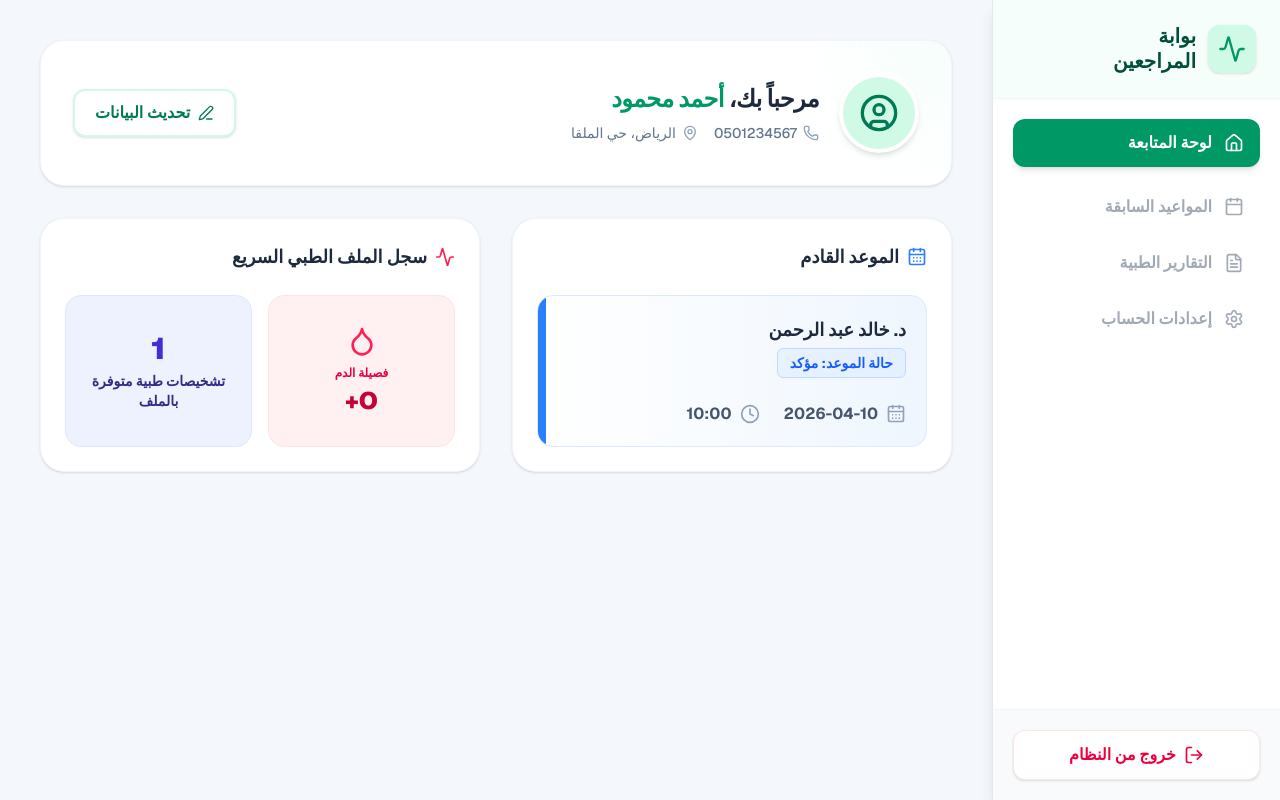
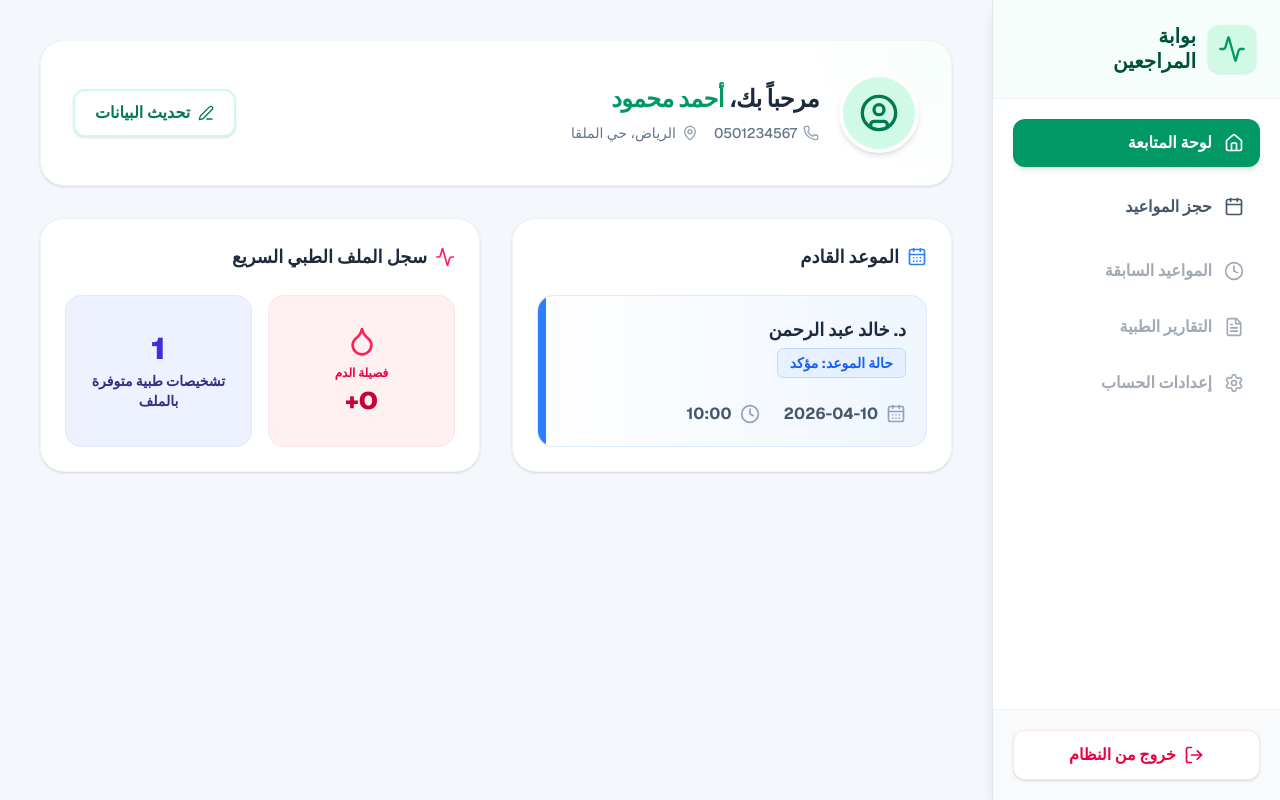
Before and after one commit to Amro145/medical-ui, a Next.js app: page /patient/dashboard in a window 1280 px wide. Built offline with nearby package versions, Linux system fonts and the light colour scheme.

Commit message:
feat: add appointment booking link and LogOut icon to patient dashboard navigation

```diff
--- a/app/(roles)/patient/dashboard/page.tsx
+++ b/app/(roles)/patient/dashboard/page.tsx
@@ -2,7 +2,7 @@
 
 import { useState, useEffect } from "react";
 import data from "@/public/data/data.json";
-import { UserCircle, CalendarDays, Phone, MapPin, Droplet, Clock, CalendarPlus, Loader2, Edit3, X, CheckSquare, Activity } from "lucide-react";
+import { UserCircle, CalendarDays, Phone, MapPin, Droplet, Clock, CalendarPlus, Loader2, Edit3, X, CheckSquare, Activity, LogOut } from "lucide-react";
 import Link from "next/link";
 
 export default function PatientDashboard() {
--- a/app/(roles)/patient/layout.tsx
+++ b/app/(roles)/patient/layout.tsx
@@ -22,8 +22,12 @@ export default function PatientLayout({
             <Home className="h-5 w-5" />
             لوحة المتابعة
           </Link>
+          <Link href="/patient/appointments" className="flex items-center gap-3 px-4 py-3 text-slate-600 font-bold rounded-xl hover:bg-slate-50 hover:text-emerald-700 transition-colors w-full text-right mt-2">
+            <Calendar className="h-5 w-5" />
+            حجز المواعيد
+          </Link>
           <button className="flex items-center gap-3 px-4 py-3 text-slate-600 font-bold rounded-xl hover:bg-slate-50 transition-colors w-full text-right cursor-not-allowed opacity-50 mt-2">
-            <Calendar className="h-5 w-5" />
+            <Clock className="h-5 w-5" />
             المواعيد السابقة
           </button>
           <button className="flex items-center gap-3 px-4 py-3 text-slate-600 font-bold rounded-xl hover:bg-slate-50 transition-colors w-full text-right cursor-not-allowed opacity-50">
```
